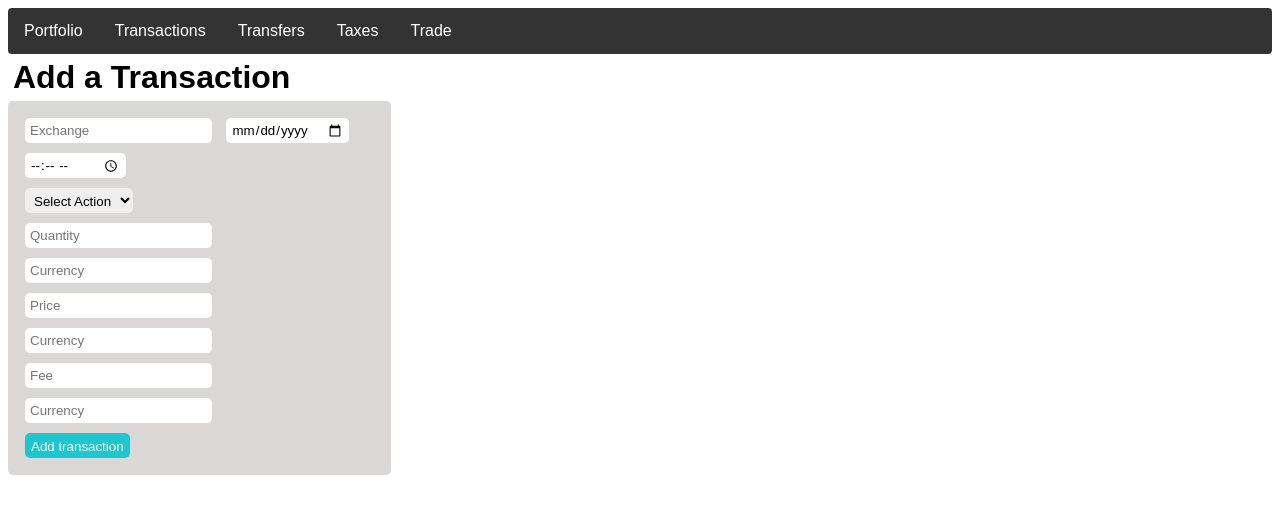
After one commit to 0xSP3C14LN1NJ4/CryptoPortfolioTracker, a Flask app: template templates/add_transaction.html in a window 1280 px wide. The commit adds this page. Shown: the top 514 px of the page. Run offline with Flask 2, Linux system fonts and the light colour scheme; the template is opened without the code that fills it, so the values that code supplies are empty; parts of the project's set-up code (start-up, migrations or seed data) failed here and were passed over.

Commit message:
add manual transaction

```diff
--- a/app.py
+++ b/app.py
@@ -50,6 +50,42 @@ def get_transactions():
     return render_template("transactions.html", transactions=transactions)
 
 
+@app.route('/add-transaction', methods=["POST"])
+def add_transaction():
+    return render_template("add_transaction.html")
+
+
+@app.route('/add-transaction-form', methods=["POST"])
+def add_transaction_form():
+    message = ""
+
+    if 'exchange' in request.form and 'date' in request.form and 'time' in request.form and 'action' in request.form and 'quantity1' in request.form and 'currency1' in request.form and 'quantity2' in request.form and 'currency2' in request.form:
+        exchange = request.form['exchange']
+        date = request.form['date']
+        time = request.form['time']
+
+        action = request.form['action']
+        quantity1 = request.form['quantity1']
+        currency1 = request.form['currency1']
+
+        quantity2 = request.form['quantity2']
+        currency2 = request.form['currency2']
+
+        fee = request.form['fee']
+        fee_currency = request.form['fee-currency']
+
+        symbol = currency1 + currency2
+
+        if utils.check_symbol(symbol) and (fee_currency == currency1 or fee_currency == currency2):
+            details = utils.add_transaction(
+                exchange, date, time, action, quantity1, quantity2, symbol, fee, fee_currency)
+            message = 'Details : {}'.format(details)
+        else:
+            message = 'Invalid currencies!'
+
+    return render_template('transactions.html', message=message)
+
+
 @app.route('/transfers')
 def transfers():
     transfers = []
@@ -86,18 +122,23 @@ def taxes():
         all_data = json.load(file)
 
     if request.method == "POST" and "year" in request.form:
-       year = request.form['year']
-       if year != "all":
-        last_previous_year_item = utils.get_last_previous_year(all_data, year)
-        all_data = utils.get_year_data(all_data, year)
-        previous_year_income = float(last_previous_year_item['total_income'])
-        previous_year_gain_loss = float(last_previous_year_item['total_gain_loss'])
-        previous_year_buy_sell_profit = float(last_previous_year_item['buy_sell_profit'])
+        year = request.form['year']
+        if year != "all":
+            last_previous_year_item = utils.get_last_previous_year(
+                all_data, year)
+            all_data = utils.get_year_data(all_data, year)
+            previous_year_income = float(
+                last_previous_year_item['total_income'])
+            previous_year_gain_loss = float(
+                last_previous_year_item['total_gain_loss'])
+            previous_year_buy_sell_profit = float(
+                last_previous_year_item['buy_sell_profit'])
 
     last_item = all_data[-1]
     income = float(last_item['total_income']) - previous_year_income
     gain_loss = float(last_item['total_gain_loss']) - previous_year_gain_loss
-    buy_sell_profit = float(last_item['buy_sell_profit']) - previous_year_buy_sell_profit
+    buy_sell_profit = float(
+        last_item['buy_sell_profit']) - previous_year_buy_sell_profit
     taxable = float(income) + (float(gain_loss) / 2)
 
     return render_template("taxes.html", all_data=all_data, income=income, gain_loss=gain_loss, buy_sell_profit=buy_sell_profit, years=utils.get_years(), year=year, taxable=taxable)
--- a/config.py
+++ b/config.py
@@ -5,6 +5,7 @@ TRANSFERS_FILE = "transfers.json"
 DATA_FILE = "data.json"
 CURRENCIES_FILE = "currencies.json"
 BALANCES_FILE = "balances.json"
+MANUAL_TRANSACTIONS_FILE = "manual_transactions.json"
 
 
 # Sandbox account
--- a/cost_basis.py
+++ b/cost_basis.py
@@ -4,7 +4,6 @@ import datetime
 
 import config
 import utils
-
 
 TYPE_DEPOSIT_STR = "Deposit"
 TYPE_WITHDRAWAL_STR = "Withdrawal"
@@ -29,7 +28,7 @@ variables = []
 
 balances = utils.get_balances()
 
-with open (config.BALANCES_FILE, 'w') as file:
+with open(config.BALANCES_FILE, 'w') as file:
     json.dump(balances, file)
 
 for balance in balances:
@@ -69,12 +68,12 @@ def merge_data():
 
     for transaction in transactions:
         transaction.pop("timestamp")
-        transaction.pop("aggressor")
-        transaction.pop("tid")
-        transaction.pop("order_id")
+        transaction.pop("aggressor", None)
+        transaction.pop("tid", None)
+        transaction.pop("order_id", None)
         transaction.pop("exchange")
-        transaction.pop("is_auction_fill")
-        transaction.pop("is_clearing_fill")
+        transaction.pop("is_auction_fill", None)
+        transaction.pop("is_clearing_fill", None)
         transaction.pop("date_iso")
 
     try:
@@ -150,7 +149,7 @@ def set_other_currencies():
 
                         if other_timestampms >= timestampms:
                             final_list.insert(index + 1, other_transaction)
-                            break;
+                            break
                 else:
                     final_list.append(other_transaction)
             currency['list'] = final_list
@@ -200,7 +199,8 @@ def get_cost_basis():
 
             else:
                 if item_type == TYPE_SELL_STR:
-                    item['cost_basis'] = (currency_cad_value / currency_quantity) * amount
+                    item['cost_basis'] = (
+                        currency_cad_value / currency_quantity) * amount
                     gain_loss = cad_value - float(item['cost_basis'])
                     total_sell_currency += amount
                     currency['quantity_sell'] += amount
@@ -215,12 +215,16 @@ def get_cost_basis():
             item['total_sell_currency'] = total_sell_currency
 
         if currency['quantity_buy'] != 0:
-            currency['average_buy_cad'] = currency['cad_value_buy'] / currency['quantity_buy']
-            currency['average_buy_usd'] = currency['usd_value_buy'] / currency['quantity_buy']
+            currency['average_buy_cad'] = currency['cad_value_buy'] / \
+                currency['quantity_buy']
+            currency['average_buy_usd'] = currency['usd_value_buy'] / \
+                currency['quantity_buy']
 
         if currency['quantity_sell'] != 0:
-            currency['average_sell_cad'] = currency['cad_value_sell'] / currency['quantity_sell']
-            currency['average_sell_usd'] = currency['usd_value_sell'] / currency['quantity_sell']
+            currency['average_sell_cad'] = currency['cad_value_sell'] / \
+                currency['quantity_sell']
+            currency['average_sell_usd'] = currency['usd_value_sell'] / \
+                currency['quantity_sell']
 
 
 def add_totals(data):
--- a/static/css/main.css
+++ b/static/css/main.css
@@ -110,36 +110,46 @@ td form button {
 }
 
 
-/* ----- Trading Form ----- */
+/* ----- Forms ----- */
 
-.trade {
+.form {
     width: 30%;
     background-color: rgb(218, 215, 215);
     padding: 2px;
     border-radius: 5px;
 }
 
-.trade * {
+.form form {
+    height: fit-content;
+}
+
+.form * {
     padding: 5px;
     margin: 5px;
     border-radius: 5px;
     border: none;
+    height: 25px;
+    font-family: arial;
 }
 
-.trade button {
+.form button {
     background-color: #1ec7d0;
     color: white;
     padding: 6px;
 }
 
-.trade button:hover {
+.form button:hover {
     background-color: #04a2aa;
 }
 
 
-/* ----- Refresh Buttons ----- */
+/* ----- Buttons ----- */
 
-.refresh {
+.button {
+    float: right;
+}
+
+.button button {
     background-color: rgb(0, 190, 155);
     color: white;
     border: none;
--- /dev/null
+++ b/templates/add_transaction.html
@@ -0,0 +1,31 @@
+{% extends "base.html" %} {% block title %}Transactions{% endblock%} {% block content %}
+<h1 class="title">Add a Transaction</h1>
+<div class="form">
+    <form action="/add-transaction-form" method="post">
+        <input name="exchange" type="text" placeholder="Exchange">
+        <input name="date" type="date" placeholder="Date">
+        <input name="time" type="time" placeholder="Time">
+        <br>
+
+        <select name="action">
+            <option value="none">Select Action</option>
+            <option value="Buy">Buy</option>
+            <option value="Sell">Sell</option>
+        </select>
+        <br>
+
+        <input name="quantity1" type="text" placeholder="Quantity">
+        <input name="currency1" type="text" placeholder="Currency">
+        <br>
+        <input name="quantity2" type="text" placeholder="Price">
+        <input name="currency2" type="text" placeholder="Currency">
+        <br>
+        <input name="fee" type="text" placeholder="Fee">
+        <input name="fee-currency" type="text" placeholder="Currency">
+        <br>
+
+        <button type="submit">Add transaction</button>
+    </form>
+</div>
+
+{% endblock %}
--- a/templates/trade.html
+++ b/templates/trade.html
@@ -1,6 +1,6 @@
 {% extends "base.html" %} {% block title %}Trade{% endblock%} {% block content %}
 <h1 class="title">Trade</h1>
-<div class="trade">
+<div class="form">
     <form action="/trade-form" method="post">
         <select name="action">
             <option value="none">Select Action</option>
--- a/templates/transfers.html
+++ b/templates/transfers.html
@@ -1,8 +1,8 @@
 {% extends "base.html" %} {% block title %}Transfers{% endblock%} {% block content %}
 <h1 class="title">Transfers</h1>
 
-<form action="/get-transfers" method="post">
-    <button type="submit" class="refresh">Refresh</button>
+<form action="/get-transfers" method="post" class="button">
+    <button type="submit">Refresh</button>
 </form>
 
 <table>
```
Also changed, not shown: templates/transactions.html (+6 -2 lines), utils.py (+63 -4 lines), 1 other file.
